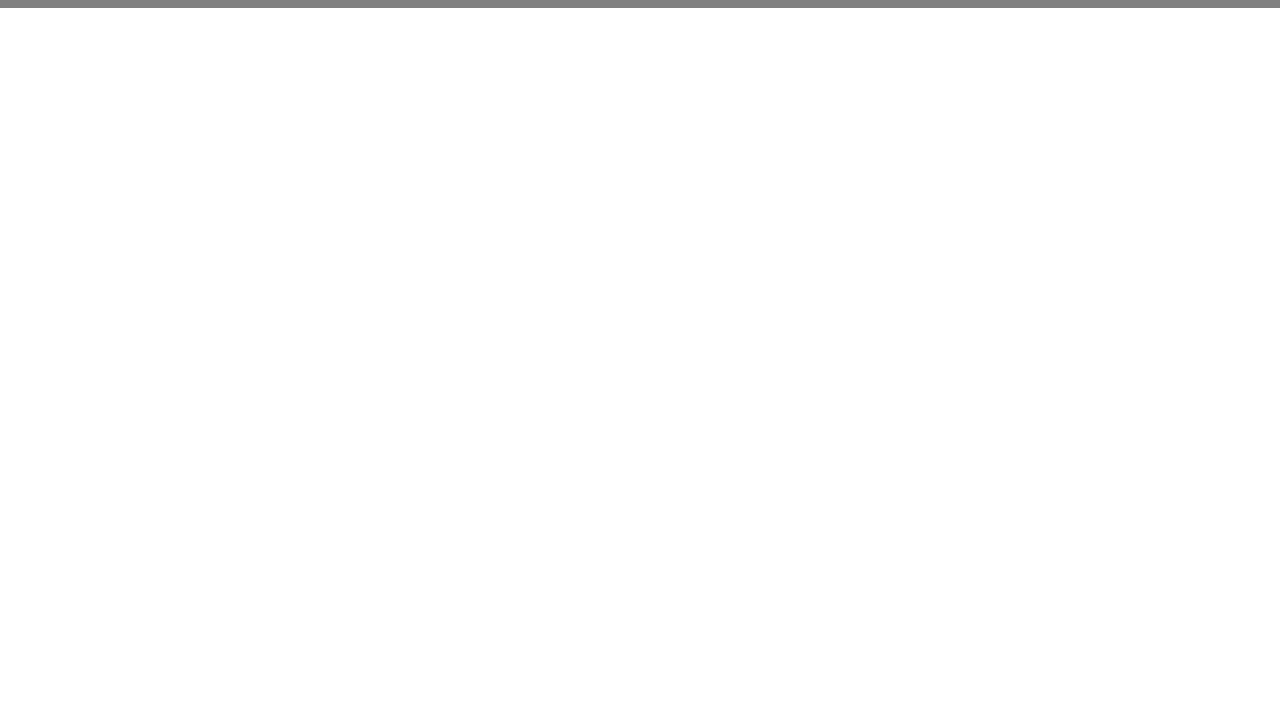
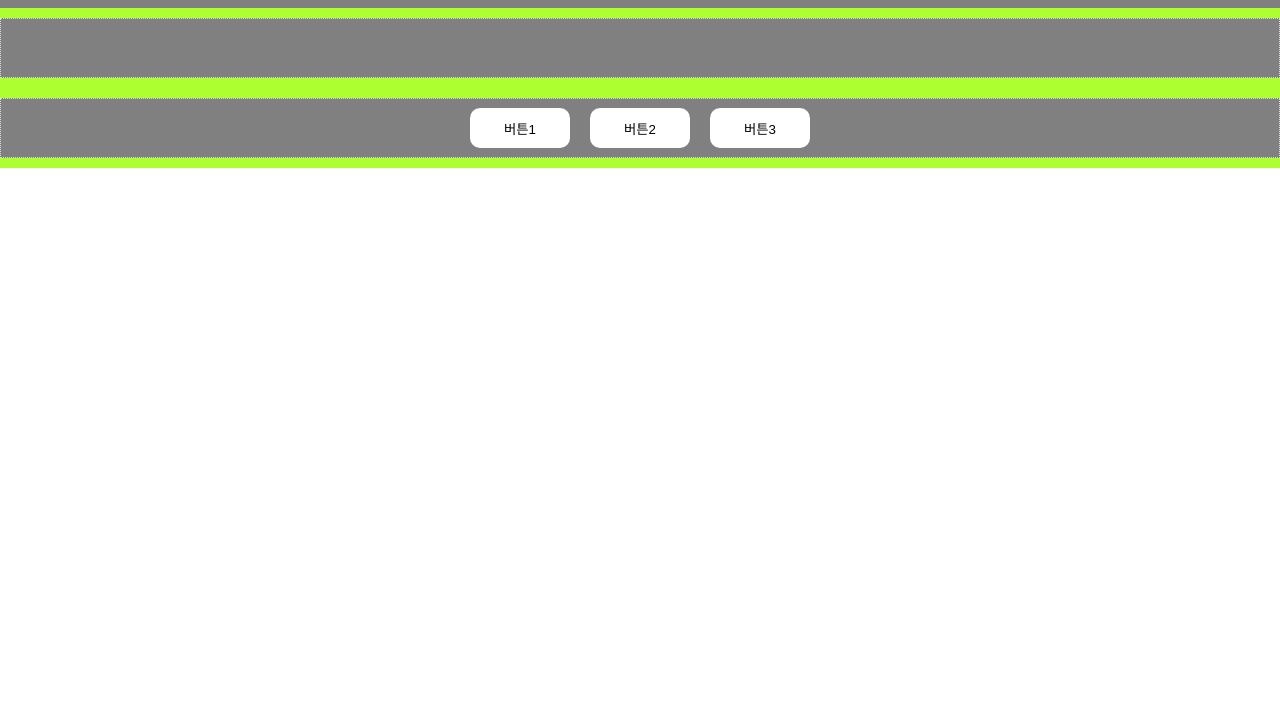
Before and after one commit to loklok2/Js, a plain HTML site: page 01/01.html in a window 1280 px wide. Shown: the part 82-800 px from the top of the page. Drawn offline with Linux system fonts and the light colour scheme.

Commit message:
자바 스크립트

```diff
--- a/01/01.css
+++ b/01/01.css
@@ -1,3 +1,26 @@
+article{
+    width: 100%;
+    display: flex;
+    flex-direction: column;
+    justify-content: center;
+    align-items: center;
+    background-color: greenyellow;
+}
+
+div {
+    width: 100%;
+    height: 60px;
+    background-color: gray;
+    color: white;
+    border: 1px dotted gainsboro;
+    display: flex;
+    justify-content: center;
+    align-items: center;
+    font-size: large;
+    font-weight: bold;
+    margin: 10px;
+}
+
 p {
     display: inline-flex;
     justify-content: center;
@@ -7,3 +30,19 @@ p {
     color: gray;
     border-radius: 10px;
 }
+
+button {
+    width: 100px;
+    height: 40px;
+    padding: 10px;
+    background-color: white;
+    color: black;
+    border: 0px;
+    border-radius: 10px;
+    margin: 10px;
+}
+
+button:hover{
+    background-color: gray;
+    color: white;
+}
--- a/01/01.html
+++ b/01/01.html
@@ -6,6 +6,7 @@
     <title>자바스크립트 01</title>
     <link rel="stylesheet" href="../index.css">
     <link rel="stylesheet" href="./01.css">
+    <script src="./01.js"></script>
 </head>
 <body>
     <main id='container'>
@@ -13,6 +14,15 @@
             <h1>K-digital 7기 자바스크립트</h1>
             <p><a href="../index.html">홈</a></p>
         </header>
+        <article>
+            <div id="msg"></div>
+            <div>
+                <!-- 버튼태그에 온클릭속성에 자바스크립트를 호출 -->
+                <button onclick="handleClick(1)">버튼1</button>
+                <button onclick="handleClick(2)">버튼2</button>
+                <button onclick="handleClick(3)">버튼3</button>
+            </div>
+        </article>
     </main>
 </body>
 </html>
--- a/01/01.js
+++ b/01/01.js
@@ -0,0 +1,9 @@
+function handleClick(n){
+    // document.querySelector("#msg").innerHTML = "<h1>안녕하세요</h1>"
+    document.querySelector("#msg").innerHTML = `<h1>안녕하세요! ${n}</h1>`;
+}
+document.addEventListener("DOMContentLoaded",()=>{
+    // document.getElementById("msg").innerHTML='안녕하세요';
+
+
+});
--- a/index.css
+++ b/index.css
@@ -9,6 +9,7 @@
     height: 100vh;
     margin-left: 20%;
 }
+
 header{
     display: flex;
     justify-content: space-between;
@@ -18,7 +19,14 @@ header{
     background-color: gray;
     color: white;
     padding: 10px 30px;
+}
 
+header > h1, header > p{
+    padding: 3px;
+}
+
+header > p{
+    margin-left: 3px%;
 }
 
 nav {
@@ -85,14 +93,14 @@ section > ul > li {
 }
 
 section > ul >li:hover {
-    background-color: coral;
+    background-color: rgb(65, 57, 57);
     color:white;
 }
 p {
     display: inline-flex;
     justify-content: center;
     align-items: center;
-    padding: 10px;
+    /* padding: 10px; */
     background-color: white;
     color: gray;
     border-radius: 10px;
```
